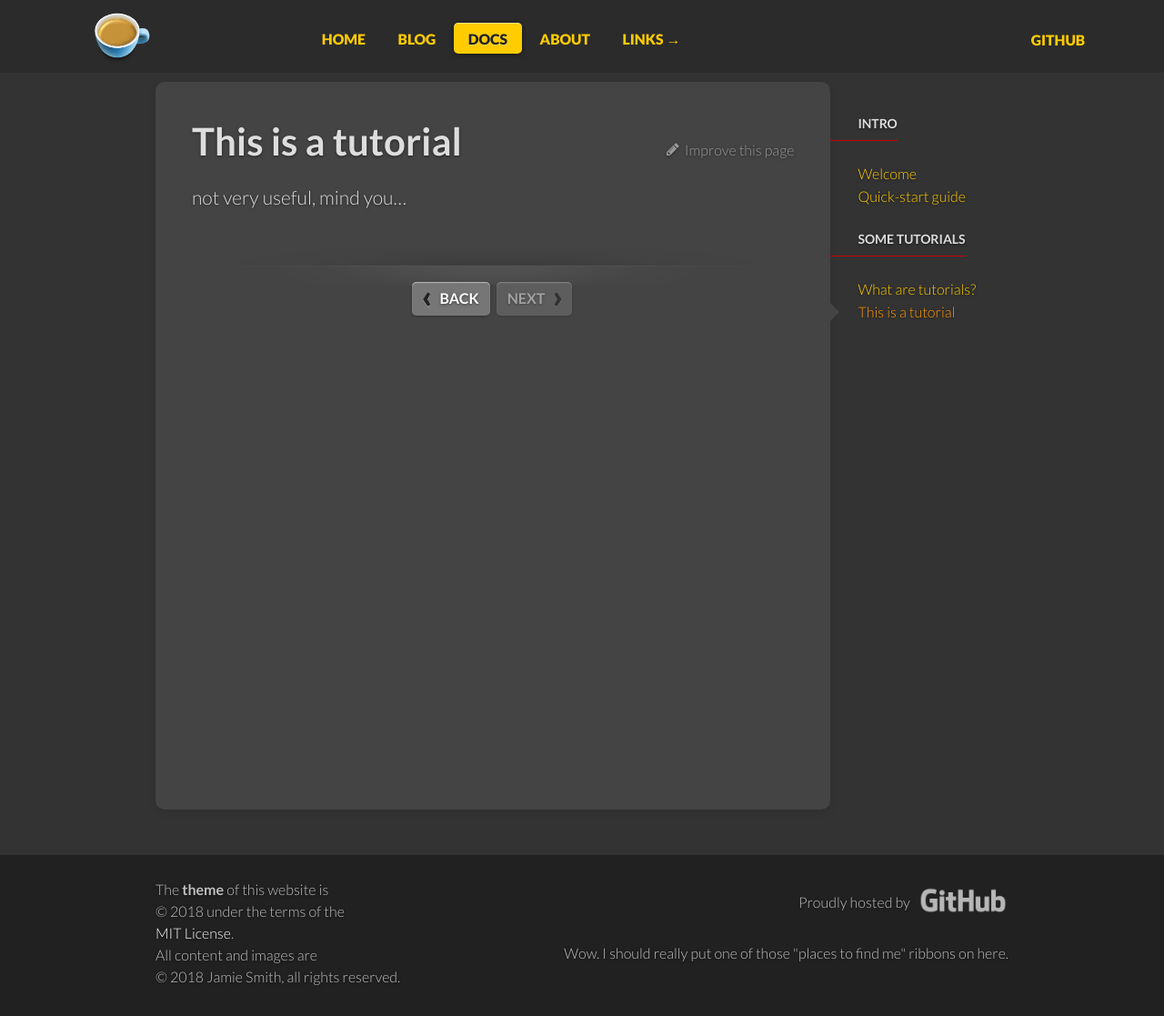
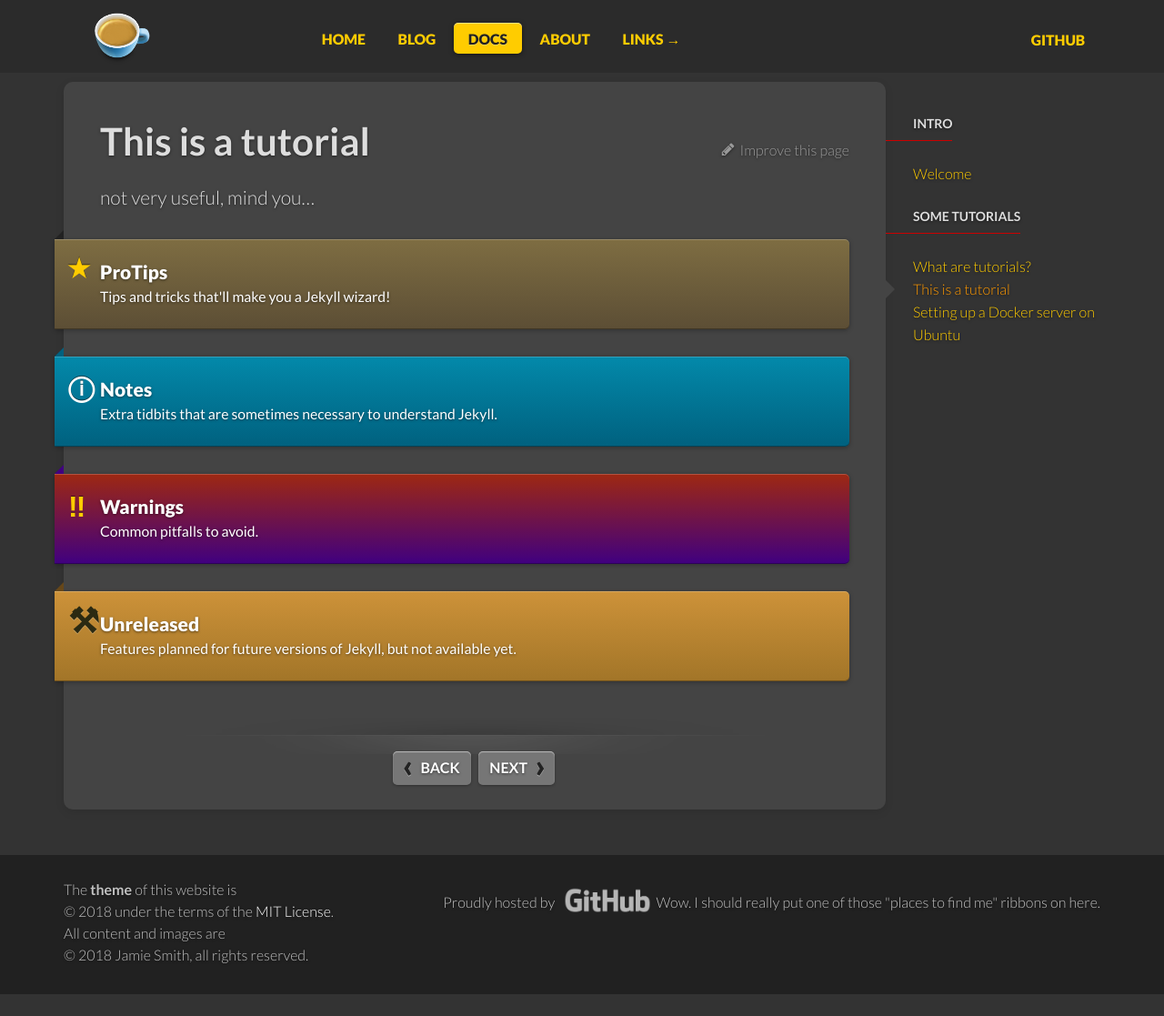
Before and after one commit to jamiesmith/astrosaloon, a Jekyll site: the page built from _docs/this-is-a-tut.md, in a window 1280 px wide. Shown: the whole page at 91% size. Built offline with Jekyll 4.4.1, drawn with Linux system fonts in a browser that asks for light colours; comment, search, counter and statistics services are not loaded; after the commit the page ends 1093 px from its top, so only the background shows below that.

Commit message:
a bit wider

```diff
--- a/_config.yml
+++ b/_config.yml
@@ -8,7 +8,7 @@ timezone: America/New_York
 twitter:
   username: jamiesmithnc
 logo: "{{site.baseurl}}/img/logo-2x.png"
-# google_analytics_id: UA-50755011-1
+google_analytics_id: UA-118976681-1
 # google_site_verification: onQcXpAvtHBrUI5LlroHNE_FP0b2qvFyPq7VZw36iEY
 excerpt_separator: "<!--more-->"
 collections:
--- a/_data/docs.yml
+++ b/_data/docs.yml
@@ -1,10 +1,9 @@
 - title: Intro
   docs:
   - home
-  - about-jamie
-  - quickstart
 
 - title: Some Tutorials
   docs:
   - what-are-tutorials
   - this-is-a-tut
+  - docker-on-ubuntu
--- a/_docs/this-is-a-tut.md
+++ b/_docs/this-is-a-tut.md
@@ -5,3 +5,23 @@ title: This is a tutorial
 ---
 
 not very useful, mind you...
+
+<div class="note">
+  <h5>ProTips </h5>
+  <p>Tips and tricks that'll make you a Jekyll wizard!</p>
+</div>
+
+<div class="note info">
+  <h5>Notes</h5>
+  <p>Extra tidbits that are sometimes necessary to understand Jekyll.</p>
+</div>
+
+<div class="note warning">
+  <h5>Warnings</h5>
+  <p>Common pitfalls to avoid.</p>
+</div>
+
+<div class="note unreleased">
+  <h5>Unreleased</h5>
+  <p>Features planned for future versions of Jekyll, but not available yet.</p>
+</div>
--- a/_layouts/default.html
+++ b/_layouts/default.html
@@ -1,6 +1,6 @@
 {% include top.html %}
 
-<body class="wrap">
+<body class="wrap wider">
   {% include header.html %}
 
   {{ content }}
--- a/index.html
+++ b/index.html
@@ -17,7 +17,7 @@ overview: true
     <div class="unit one-third">
       <h2>Home Theater</h2>
       <p>
-          I am a gadget nut. I love researching products that I can't afford.
+          I am a gadget nut. I love researching products that I can't afford.<br><br>
       </p>
       <a href="{{site.baseurl}}/blog/gadgetry/">Geeky Gadgetry &rarr;</a>
     </div>
@@ -61,7 +61,7 @@ overview: true
         </p>
         <p class="line">
           <span class="output">
-              how to find jamie
+              # how to find jamie
           </span>
         </p>
         <p class="line">
```
Also changed, not shown: _docs/quickstart.md (deleted, +0 -11 lines), _docs/sample.md.txt (added, +40 -0 lines), _docs/setting-up-a-docker-server.md (added, +172 -0 lines).
